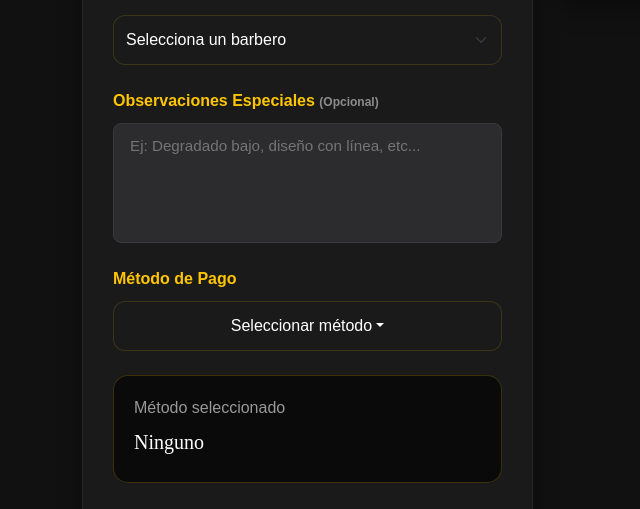
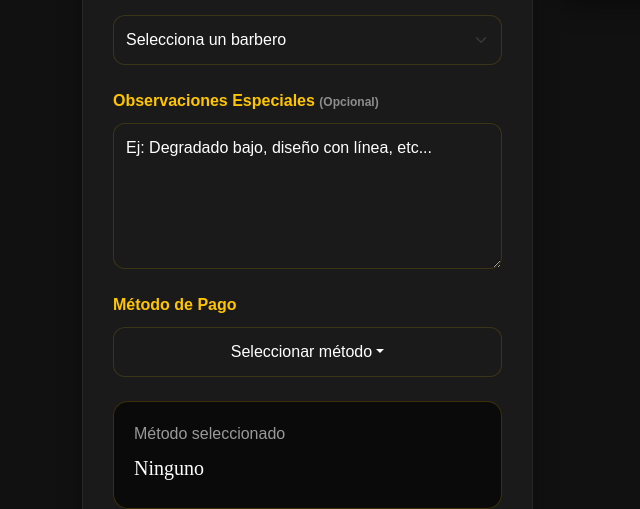
Before and after one commit to Fenix-DESPJ/django-databaseConection, a Django app: page /reservas/ in a window 1280 px wide. Shown: the part 1073-1582 px from the top of the page, without its empty margins (0-640 px from the left). Run offline with Django 5.2, Linux system fonts and the light colour scheme; a user stored in the database is signed in; data comes from the database, SQL or seed files in the repository; some libraries are stand-ins or nearby versions.

Commit message:
Se arreglo el diseño del textarea y se le agregaron restricciones

```diff
--- a/barbershopmya/settings.py
+++ b/barbershopmya/settings.py
@@ -104,7 +104,7 @@ DATABASES = {
         'USER': 'root',
         'PASSWORD': '',
         'HOST': '127.0.0.1',
-        'PORT': '3307',
+        'PORT': '3306',
         'OPTIONS': {
             'init_command': "SET sql_mode='STRICT_TRANS_TABLES'",
         },
--- a/reservas/views.py
+++ b/reservas/views.py
@@ -11,6 +11,7 @@ from .models import Cita
 from django.http import JsonResponse
 from django.urls import reverse
 from negocio.models import ConfiguracionHorario, DiaHabilitado, BarberoDiaHabilitado
+import re
 
 
 def agenda_view(request):
@@ -38,7 +39,21 @@ def crear_reserva(request):
         servicio_id = request.POST.get('servicio')
         usuario_barbero_id = request.POST.get('barbero')  # idUsuario del barbero
         metodo_pago = request.POST.get('metodo_pago')
-        observaciones = request.POST.get('observaciones', '').strip() or "Sin observaciones o notas especiales"
+        observaciones_raw = request.POST.get('observaciones', '').strip()
+
+        # =========================================================================
+        # VALIDACIÓN DE OBSERVACIONES (Solo letras y espacios)
+        # =========================================================================
+
+        if observaciones_raw:
+            if not re.match(r'^[a-zA-ZáéíóúÁÉÍÓÚñÑ\s]+$', observaciones_raw):
+                return _responder_error(
+                    request,
+                    "Las observaciones solo pueden contener letras y espacios (sin números ni símbolos)."
+                )
+
+        observaciones = observaciones_raw or "Sin observaciones o notas especiales"
+
 
         if not all([fecha_reserva, hora_reserva, servicio_id, usuario_barbero_id, metodo_pago]):
             return _responder_error(request, "Por favor completa todos los campos.")
--- a/static/css/style.css
+++ b/static/css/style.css
@@ -1296,9 +1296,12 @@ h5 {
     background-color: #1a1a1a;
     color: white;
 }
-.custom-input::placeholder {
-    color: #cfcfcf;
-    opacity: 1;
+/* Placeholder universal para inputs y textarea */
+.custom-input::placeholder,
+.custom-select::placeholder,
+.form-control::placeholder,
+textarea::placeholder {
+    color: white /* Blanco legible con leve transparencia */
 }
 .payment-dropdown {
     background-color: #1a1a1a;
--- a/templates/reservas.html
+++ b/templates/reservas.html
@@ -74,7 +74,7 @@
 
                         <div class="mb-4">
                             <label class="form-label custom-label" for="observaciones">Observaciones Especiales <span class="text-white-50 small" style="font-size: 0.75rem;">(Opcional)</span></label>
-                            <textarea class="form-control-custom" id="observaciones" name="observaciones" placeholder="Ej: Degradado bajo, diseño con línea, etc..." style="background-color: rgba(0,0,0,0.2); color: #fff; border: 1px solid rgba(255, 193, 7, 0.3); border-radius: 8px; padding: 12px; resize: none; min-height: 120px !important; display: block; width: 100%;"></textarea>
+                            <textarea class="form-control custom-select " id="observaciones" rows="5" name="observaciones" placeholder="Ej: Degradado bajo, diseño con línea, etc..."></textarea>
                         </div>
 
                         <div class="mb-4">
```
